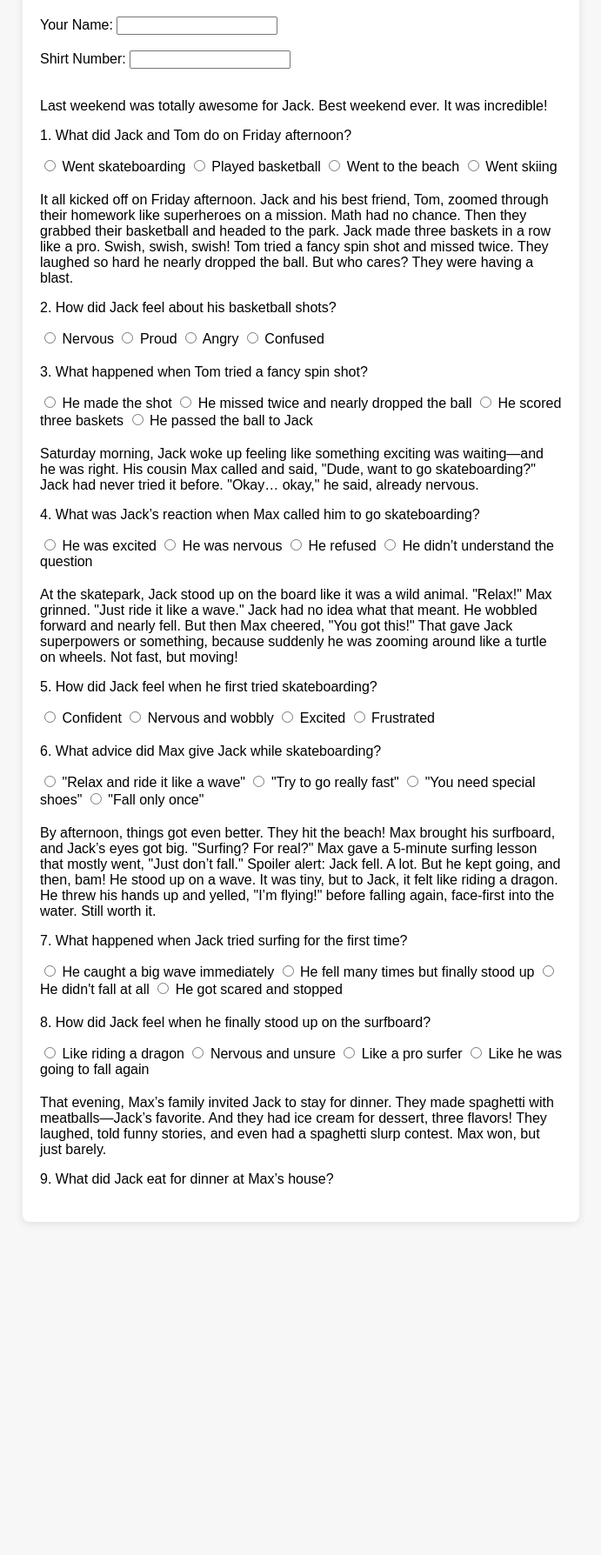
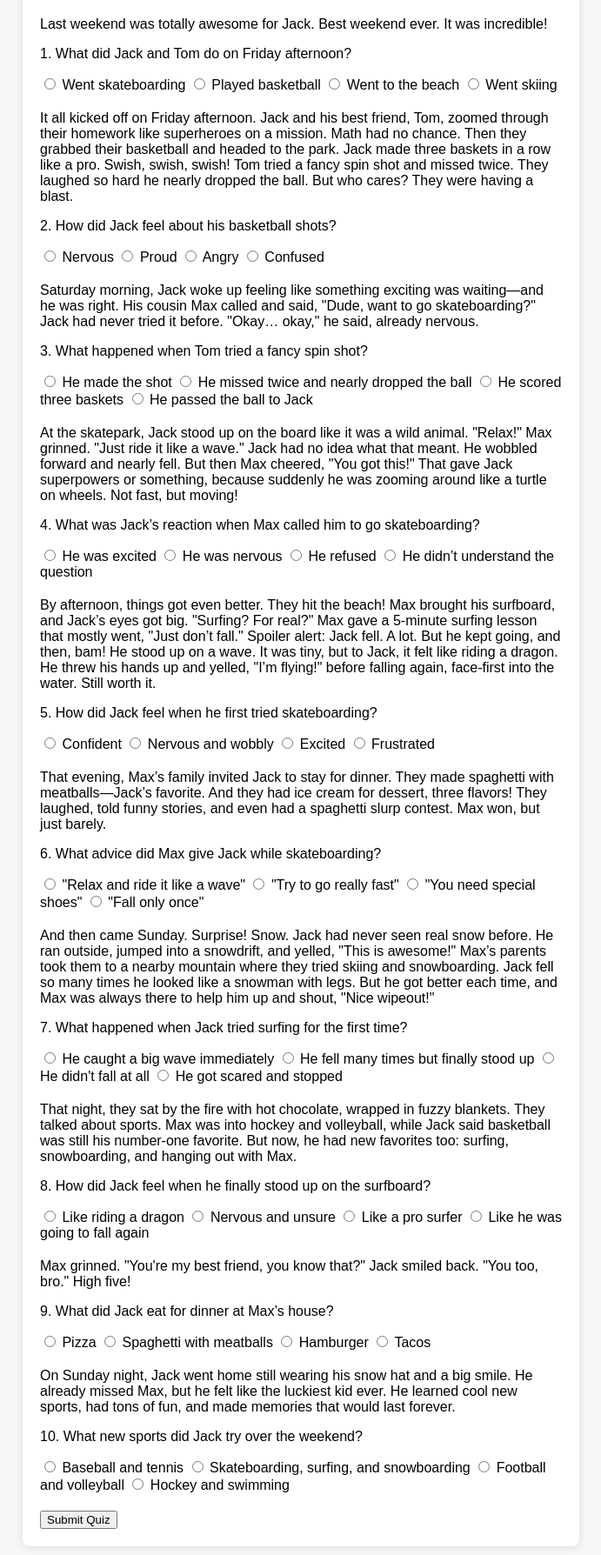
Before and after one commit to TeacherDavidCherry/IEP-Room-32, a plain HTML site: page Unit 4 Andrews 2.html in a window 1280 px wide. Shown: the part 91-1879 px from the top of the page at 87% size, without its empty margins (294-985 px from the left). Before the commit the page ends 1506 px from the top, so only its background shows below. Drawn offline with Linux system fonts and the light colour scheme.

Commit message:
Update Unit 4 Andrews 2.html

```diff
--- a/Unit 4 Andrews 2.html
+++ b/Unit 4 Andrews 2.html
@@ -52,13 +52,7 @@
 <div class="quiz-container">
     <h1>Jack's Epic Weekend Quiz</h1>
     <form id="quizForm">
-        <label for="name">Your Name:</label>
-        <input type="text" id="name" name="name" required><br><br>
-
-        <label for="shirtNumber">Shirt Number:</label>
-        <input type="number" id="shirtNumber" name="shirtNumber" required><br><br>
-
-        <!-- Question 1 -->
+        <!-- Story and Questions -->
         <div class="story-text">
             <p>Last weekend was totally awesome for Jack. Best weekend ever. It was incredible!</p>
             <p>1. What did Jack and Tom do on Friday afternoon?</p>
@@ -68,7 +62,6 @@
             <label><input type="radio" name="q1" value="d"> Went skiing</label>
         </div>
 
-        <!-- Question 2 -->
         <div class="story-text">
             <p>It all kicked off on Friday afternoon. Jack and his best friend, Tom, zoomed through their homework like superheroes on a mission. Math had no chance. Then they grabbed their basketball and headed to the park. Jack made three baskets in a row like a pro. Swish, swish, swish! Tom tried a fancy spin shot and missed twice. They laughed so hard he nearly dropped the ball. But who cares? They were having a blast.</p>
             <p>2. How did Jack feel about his basketball shots?</p>
@@ -78,8 +71,8 @@
             <label><input type="radio" name="q2" value="d"> Confused</label>
         </div>
 
-        <!-- Question 3 -->
         <div class="story-text">
+            <p>Saturday morning, Jack woke up feeling like something exciting was waiting—and he was right. His cousin Max called and said, "Dude, want to go skateboarding?" Jack had never tried it before. "Okay… okay," he said, already nervous.</p>
             <p>3. What happened when Tom tried a fancy spin shot?</p>
             <label><input type="radio" name="q3" value="a"> He made the shot</label>
             <label><input type="radio" name="q3" value="b"> He missed twice and nearly dropped the ball</label>
@@ -87,9 +80,8 @@
             <label><input type="radio" name="q3" value="d"> He passed the ball to Jack</label>
         </div>
 
-        <!-- Question 4 -->
         <div class="story-text">
-            <p>Saturday morning, Jack woke up feeling like something exciting was waiting—and he was right. His cousin Max called and said, "Dude, want to go skateboarding?" Jack had never tried it before. "Okay… okay," he said, already nervous.</p>
+            <p>At the skatepark, Jack stood up on the board like it was a wild animal. "Relax!" Max grinned. "Just ride it like a wave." Jack had no idea what that meant. He wobbled forward and nearly fell. But then Max cheered, "You got this!" That gave Jack superpowers or something, because suddenly he was zooming around like a turtle on wheels. Not fast, but moving!</p>
             <p>4. What was Jack’s reaction when Max called him to go skateboarding?</p>
             <label><input type="radio" name="q4" value="a"> He was excited</label>
             <label><input type="radio" name="q4" value="b"> He was nervous</label>
@@ -97,9 +89,8 @@
             <label><input type="radio" name="q4" value="d"> He didn’t understand the question</label>
         </div>
 
-        <!-- Question 5 -->
         <div class="story-text">
-            <p>At the skatepark, Jack stood up on the board like it was a wild animal. "Relax!" Max grinned. "Just ride it like a wave." Jack had no idea what that meant. He wobbled forward and nearly fell. But then Max cheered, "You got this!" That gave Jack superpowers or something, because suddenly he was zooming around like a turtle on wheels. Not fast, but moving!</p>
+            <p>By afternoon, things got even better. They hit the beach! Max brought his surfboard, and Jack’s eyes got big. "Surfing? For real?" Max gave a 5-minute surfing lesson that mostly went, "Just don’t fall." Spoiler alert: Jack fell. A lot. But he kept going, and then, bam! He stood up on a wave. It was tiny, but to Jack, it felt like riding a dragon. He threw his hands up and yelled, "I’m flying!" before falling again, face-first into the water. Still worth it.</p>
             <p>5. How did Jack feel when he first tried skateboarding?</p>
             <label><input type="radio" name="q5" value="a"> Confident</label>
             <label><input type="radio" name="q5" value="b"> Nervous and wobbly</label>
@@ -107,8 +98,8 @@
             <label><input type="radio" name="q5" value="d"> Frustrated</label>
         </div>
 
-        <!-- Question 6 -->
         <div class="story-text">
+            <p>That evening, Max’s family invited Jack to stay for dinner. They made spaghetti with meatballs—Jack’s favorite. And they had ice cream for dessert, three flavors! They laughed, told funny stories, and even had a spaghetti slurp contest. Max won, but just barely.</p>
             <p>6. What advice did Max give Jack while skateboarding?</p>
             <label><input type="radio" name="q6" value="a"> "Relax and ride it like a wave"</label>
             <label><input type="radio" name="q6" value="b"> "Try to go really fast"</label>
@@ -116,9 +107,8 @@
             <label><input type="radio" name="q6" value="d"> "Fall only once"</label>
         </div>
 
-        <!-- Question 7 -->
         <div class="story-text">
-            <p>By afternoon, things got even better. They hit the beach! Max brought his surfboard, and Jack’s eyes got big. "Surfing? For real?" Max gave a 5-minute surfing lesson that mostly went, "Just don’t fall." Spoiler alert: Jack fell. A lot. But he kept going, and then, bam! He stood up on a wave. It was tiny, but to Jack, it felt like riding a dragon. He threw his hands up and yelled, "I’m flying!" before falling again, face-first into the water. Still worth it.</p>
+            <p>And then came Sunday. Surprise! Snow. Jack had never seen real snow before. He ran outside, jumped into a snowdrift, and yelled, "This is awesome!" Max’s parents took them to a nearby mountain where they tried skiing and snowboarding. Jack fell so many times he looked like a snowman with legs. But he got better each time, and Max was always there to help him up and shout, "Nice wipeout!"</p>
             <p>7. What happened when Jack tried surfing for the first time?</p>
             <label><input type="radio" name="q7" value="a"> He caught a big wave immediately</label>
             <label><input type="radio" name="q7" value="b"> He fell many times but finally stood up</label>
@@ -126,8 +116,8 @@
             <label><input type="radio" name="q7" value="d"> He got scared and stopped</label>
         </div>
 
-        <!-- Question 8 -->
         <div class="story-text">
+            <p>That night, they sat by the fire with hot chocolate, wrapped in fuzzy blankets. They talked about sports. Max was into hockey and volleyball, while Jack said basketball was still his number-one favorite. But now, he had new favorites too: surfing, snowboarding, and hanging out with Max.</p>
             <p>8. How did Jack feel when he finally stood up on the surfboard?</p>
             <label><input type="radio" name="q8" value="a"> Like riding a dragon</label>
             <label><input type="radio" name="q8" value="b"> Nervous and unsure</label>
@@ -135,7 +125,57 @@
             <label><input type="radio" name="q8" value="d"> Like he was going to fall again</label>
         </div>
 
-        <!-- Question 9 -->
         <div class="story-text">
-            <p>That evening, Max’s family invited Jack to stay for dinner. They made spaghetti with meatballs—Jack’s favorite. And they had ice cream for dessert, three flavors! They laughed, told funny stories, and even had a spaghetti slurp contest. Max won, but just barely.</p>
+            <p>Max grinned. "You're my best friend, you know that?" Jack smiled back. "You too, bro." High five!</p>
             <p>9. What did Jack eat for dinner at Max’s house?</p>
+            <label><input type="radio" name="q9" value="a"> Pizza</label>
+            <label><input type="radio" name="q9" value="b"> Spaghetti with meatballs</label>
+            <label><input type="radio" name="q9" value="c"> Hamburger</label>
+            <label><input type="radio" name="q9" value="d"> Tacos</label>
+        </div>
+
+        <div class="story-text">
+            <p>On Sunday night, Jack went home still wearing his snow hat and a big smile. He already missed Max, but he felt like the luckiest kid ever. He learned cool new sports, had tons of fun, and made memories that would last forever.</p>
+            <p>10. What new sports did Jack try over the weekend?</p>
+            <label><input type="radio" name="q10" value="a"> Baseball and tennis</label>
+            <label><input type="radio" name="q10" value="b"> Skateboarding, surfing, and snowboarding</label>
+            <label><input type="radio" name="q10" value="c"> Football and volleyball</label>
+            <label><input type="radio" name="q10" value="d"> Hockey and swimming</label>
+        </div>
+
+        <div class="submit-section">
+            <button type="submit">Submit Quiz</button>
+        </div>
+    </form>
+
+    <div class="result" id="result" style="display:none;">
+        <p>Your score: <span id="score"></span>/10</p>
+    </div>
+</div>
+
+<script>
+    document.getElementById('quizForm').addEventListener('submit', function(e) {
+        e.preventDefault();
+
+        let score = 0;
+        const answers = {
+            q1: 'b', q2: 'b', q3: 'b', q4: 'b', q5: 'b',
+            q6: 'a', q7: 'b', q8: 'a', q9: 'b', q10: 'b'
+        };
+
+        // Check answers
+        for (let i = 1; i <= 10; i++) {
+            const selected = document.querySelector(`input[name="q${i}"]:checked`);
+            if (selected && selected.value === answers[`q${i}`]) {
+                score++;
+            }
+        }
+
+        // Show score
+        document.getElementById('score').textContent = score;
+        document.getElementById('result').style.display = 'block';
+    });
+</script>
+
+</body>
+</html>
```
